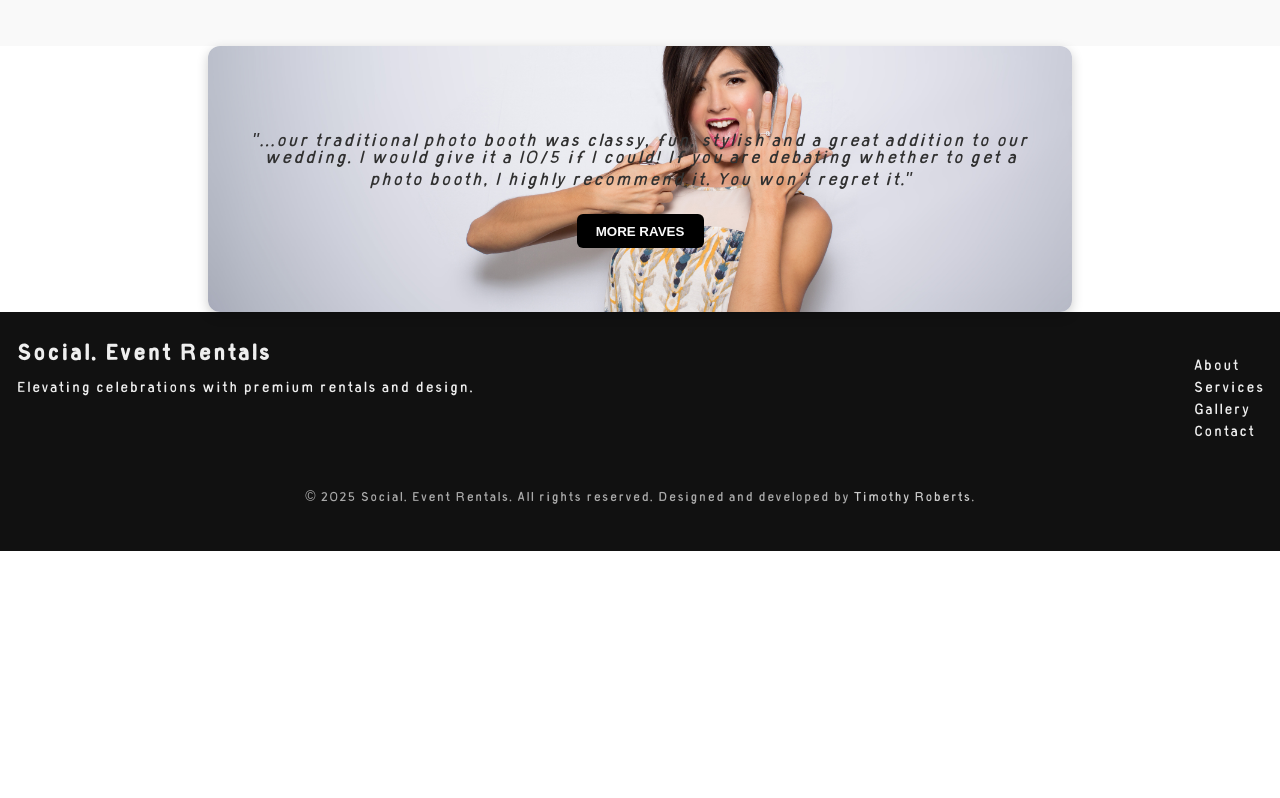
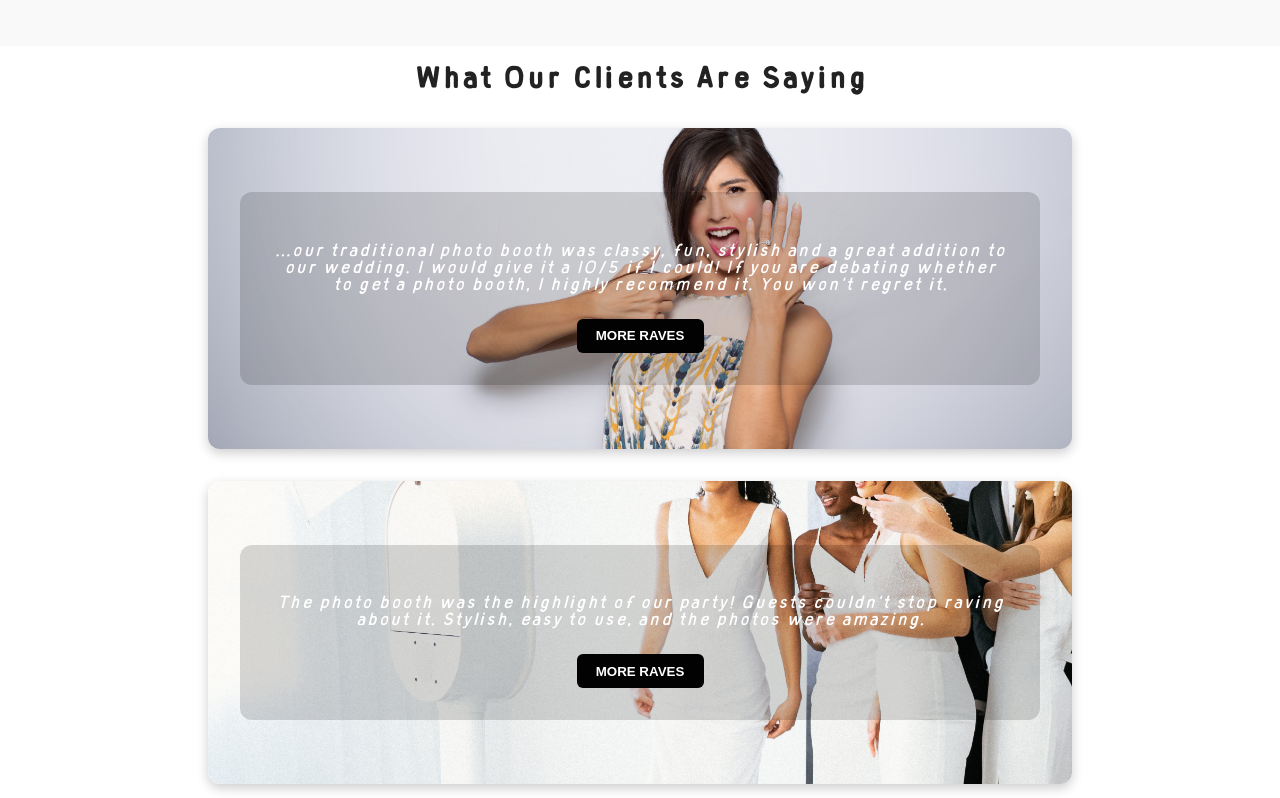
Before and after one commit to timbo84/social., a Next.js app: page / in a window 1280 px wide. Shown: the part 1722-2520 px from the top of the page. Before the commit the page ends 2273 px from the top, so only its background shows below. Built offline with nearby package versions, Linux system fonts and the light colour scheme.

Commit message:
added multiple testimonials

```diff
--- a/app/components/testimonials/testimonials.jsx
+++ b/app/components/testimonials/testimonials.jsx
@@ -1,21 +1,39 @@
 import React from 'react';
 import styles from './testimonials.module.css';
 
-const Testimonials = () => {
+const testimonialsData = [
+  {
+    quote:
+      "...our traditional photo booth was classy, fun, stylish and a great addition to our wedding. I would give it a 10/5 if I could! If you are debating whether to get a photo booth, I highly recommend it. You won’t regret it.",
+    backgroundClass: 'testimonial1',
+  },
+  {
+    quote:
+      "The photo booth was the highlight of our party! Guests couldn’t stop raving about it. Stylish, easy to use, and the photos were amazing.",
+    backgroundClass: 'testimonial2',
+  },
+  {
+    quote:
+      "We booked Social Event Rentals for our corporate gala and the experience was flawless. Professional setup, great energy, and beautiful results.",
+    backgroundClass: 'testimonial3',
+  },
+];
+
+
+export default function Testimonials () {
   return (
-    <section className={styles.testimonials}>
+    <>
+    <h1 className={styles.heading}>What Our Clients Are Saying</h1>
+      {testimonialsData.map((item, index) => (
+        <section key={index} className={`${styles.testimonial} ${styles[item.backgroundClass]}`}>
           <div className={styles.overlay}>
             <div className={styles.text}>
-          <p className={styles.quote}>
-            "...our traditional photo booth was classy, fun, stylish and a great addition to our wedding.
-            I would give it a 10/5 if I could! If you are debating whether to get a photo booth,
-            I highly recommend it. You won’t regret it."
-          </p>
+              <p className={styles.quote}>{item.quote}</p>
               <button className={styles.button}>MORE RAVES</button>
             </div>
           </div>
         </section>
+      ))}
+    </>
   );
 };
-
-export default Testimonials;
--- a/app/components/testimonials/testimonials.module.css
+++ b/app/components/testimonials/testimonials.module.css
@@ -1,38 +1,42 @@
-.testimonials {
+.heading {
+  text-align: center;
+  font-size: 2rem;
+  font-weight: bold;
+  margin-bottom: 1rem;
+}
+
+.testimonial {
   position: relative;
-  background-image: url('/images/testimonial.jpeg');
   background-size: cover;
   background-position: center;
   background-repeat: no-repeat;
   padding: 4rem 2rem;
   border-radius: 12px;
-  color: #303030;
+  color: #fff;
   max-width: 800px;
-  margin: 0 auto;
-  box-shadow: 0 4px 12px rgba(0,0,0,0.2);
+  margin: 2rem auto;
+  box-shadow: 0 4px 12px rgba(0, 0, 0, 0.2);
 }
 
-/* .overlay {
-  background-color: rgba(0, 0, 0, 0.2);
+.overlay {
+  background-color: rgba(0, 0, 0, 0.15);
   padding: 2rem;
   border-radius: 12px;
-} */
+}
 
 .text {
   text-align: center;
 }
 
 .quote {
-  font-family: 'customFont', sans-serif;
-  font-weight: 400;
   font-size: 1.2rem;
   font-style: italic;
   margin-bottom: 1.5rem;
 }
 
 .button {
-  background-color: #000000;
-  color: #fafafa;
+  background-color: #020202;
+  color: #ffffff;
   padding: 0.6rem 1.2rem;
   border: none;
   border-radius: 6px;
@@ -41,5 +45,18 @@
 }
 
 .button:hover {
-  background-color: #1d1d1d;
+  background-color: #242424;
 }
+
+/* Background variations */
+.testimonial1 {
+  background-image: url('/images/testimonial.jpeg');
+}
+
+.testimonial2 {
+  background-image: url('/images/testimonial2.jpeg');
+}
+
+.testimonial3 {
+  background-image: url('/images/testimonial3.jpg');
+}
```
Also changed, not shown: public/images/testimonial2.jpeg (added), public/images/testimonial3.jpg (added). Lines whose indentation alone changed are shown as unchanged.
